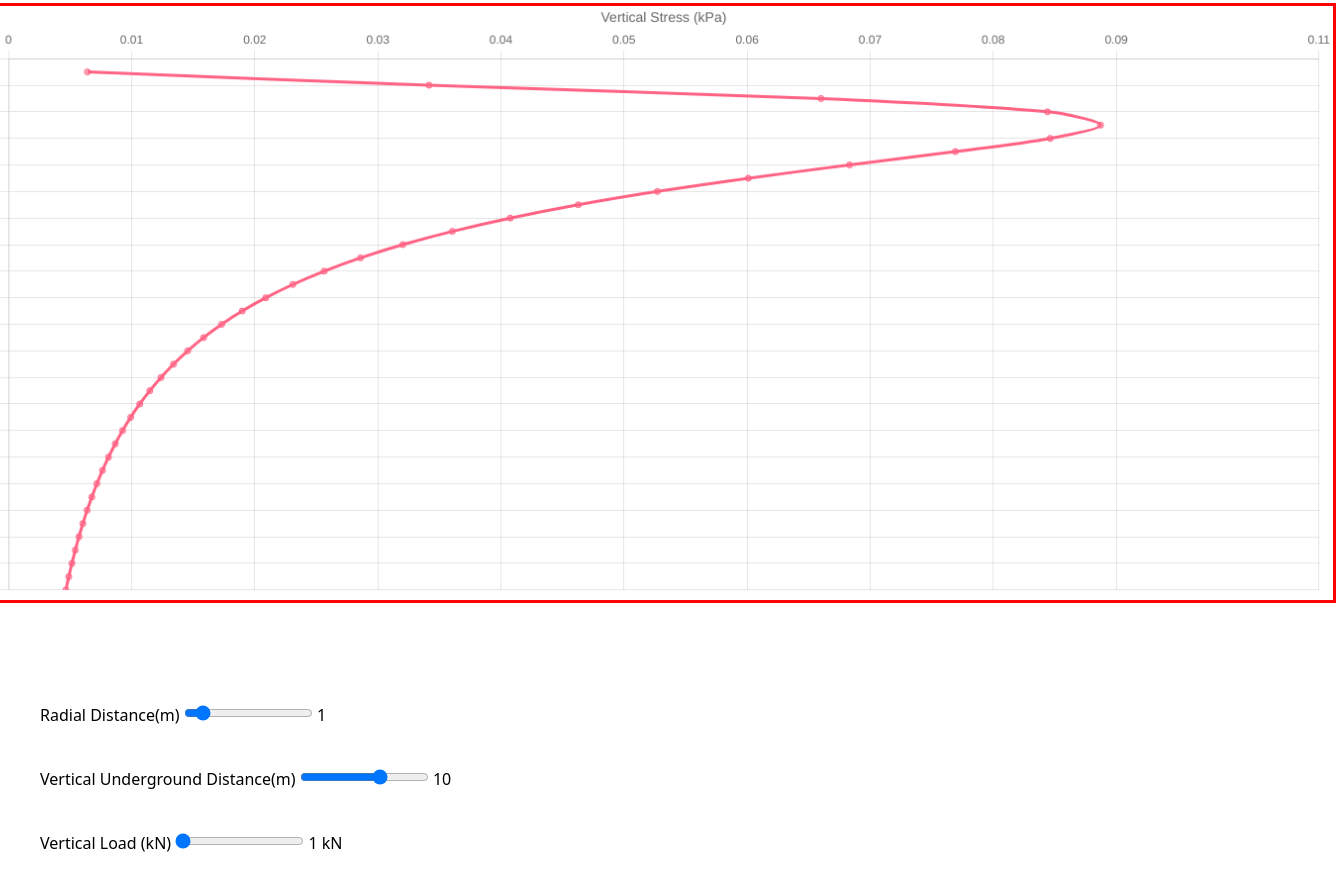
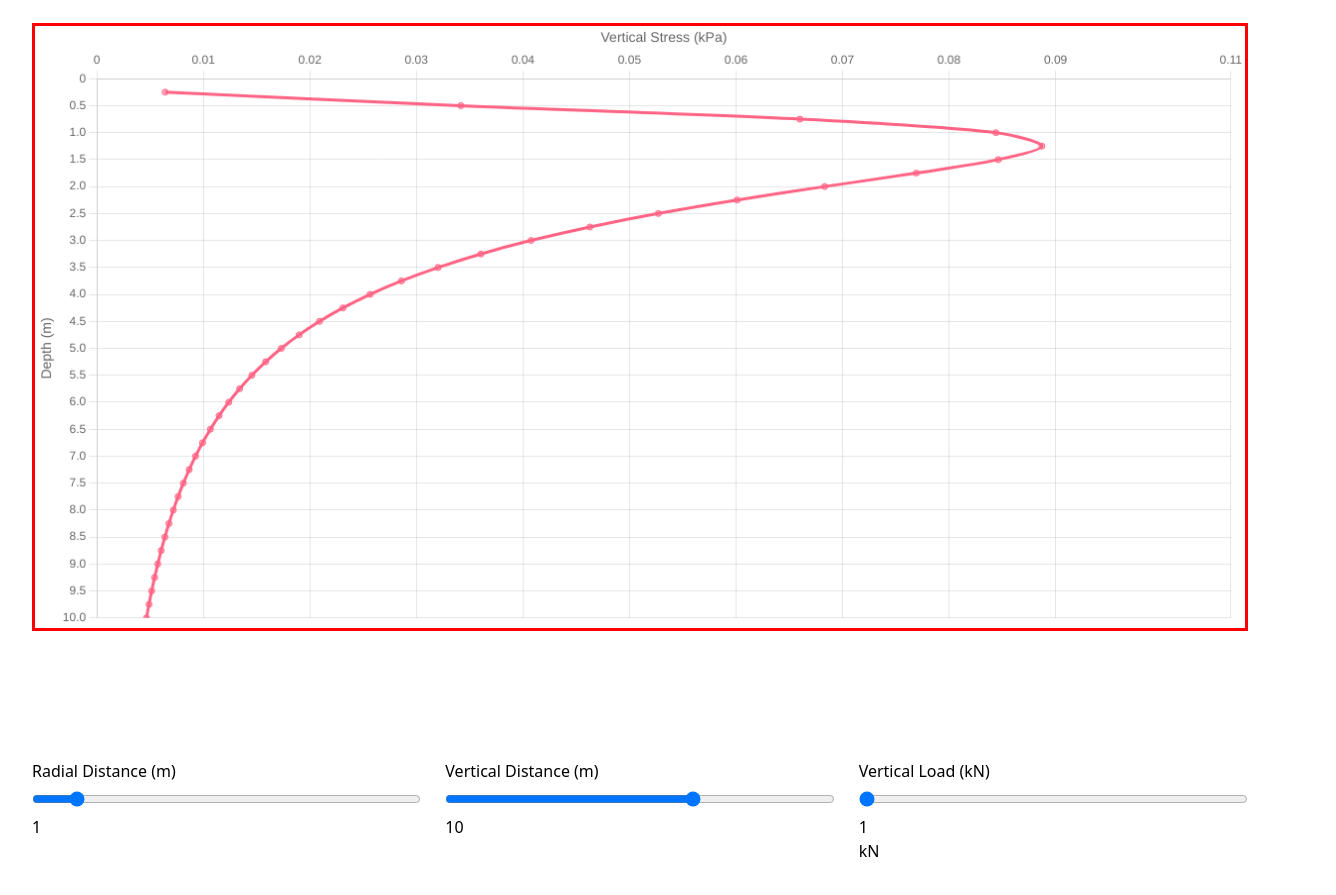
Before and after one commit to reyan-k-sapkota/Bousinessq-s-Vertical-Stress-Distribution, a plain HTML site: page index.html in a window 1280 px wide. Shown: the part 173-1068 px from the top of the page, 1336 px wide, since content can reach past the window. Drawn offline with nearby package versions, Linux system fonts and the light colour scheme.

Commit message:
Update index.html

```diff
--- a/index.html
+++ b/index.html
@@ -9,44 +9,42 @@
 </head>
 <body>
 
-    <h1 class="text-3xl font-bold text-center mt-10">
-        Bousinesq's Vertical Stress Distribution
-      </h1>
+    <div class="flex flex-col min-h-screen">
 
-    <div id="chart-main" class = "flex items-center justify-center h-screen">
-        <canvas id="chart" width="1400" height="600" style = "border:3px solid red">
-        </canvas>
-    </div>
+        <h1 class="text-3xl font-bold text-center mt-10 mb-6 px-4"> Boussinesq's Vertical Stress Distribution </h1>
 
-    <div>
-        <div class = "ml-10 mb-10">
-            <label for="radial-distance">Radial Distance(m)</label>
-            <input type="range" min=0 max=10 value=1 class="slider" id="radial"
-                oninput='document.getElementById("radialVal").innerHTML=this.value;  update_chart (this.value, document.getElementById("vertical").valueAsNumber, document.getElementById("load").valueAsNumber)'>
-            <span id="radialVal">1</span>
+        <div id="chart-main" class="w-full max-w-7xl mx-auto px-4 sm:px-6 lg:px-8 h-64 sm:h-screen flex items-center justify-center">
+          <canvas id="chart" class="w-full h-full" style="border:3px solid red"></canvas>
         </div>
-    </div>
-
-    <div>
-        <div class = "ml-10 mb-10">
-            <label for="vertical-distance">Vertical Underground Distance(m)</label>
-            <input type="range" min=1 max=15 value=10 class="slider" id="vertical"
-                oninput='document.getElementById("verticalVal").innerHTML=this.value; update_chart (document.getElementById("radial").valueAsNumber, this.value, document.getElementById("load").valueAsNumber)'>
-            <span id="verticalVal">10</span>
-        </div>
-    </div>
-
-    <div>
-        <div class = "ml-10 mb-10">
-            <label for="vertical-load">Vertical Load (kN)</label>
-            <input type="range" min=1 max=1000 value=1 class="slider" id="load"
-                oninput='document.getElementById("verticalloadVal").innerHTML=this.value; update_chart (document.getElementById("radial").valueAsNumber, document.getElementById("vertical").valueAsNumber, this.value)'>
-            <span id="verticalloadVal">1 </span> <span>kN</span>
-        </div>
-    </div>
 
 
+        <div class="w-full max-w-7xl mx-auto px-4 sm:px-6 lg:px-8 grid grid-cols-1 md:grid-cols-3 gap-6 mt-8 mb-10">
 
-    <script src = "canvas.js"></script>
+
+          <div class="flex flex-col space-y-2">
+            <label for="radial" class="font-medium">Radial Distance (m)</label>
+            <input type="range" id="radial" min="0" max="10" value="1" class="w-full" oninput="document.getElementById('radialVal').innerText=this.value; update_chart(this.valueAsNumber, document.getElementById('vertical').valueAsNumber, document.getElementById('load').valueAsNumber)">
+            <span id="radialVal">1</span>
+          </div>
+
+
+          <div class="flex flex-col space-y-2">
+            <label for="vertical" class="font-medium">Vertical Distance (m)</label>
+            <input type="range" id="vertical" min="1" max="15" value="10" class="w-full" oninput="document.getElementById('verticalVal').innerText=this.value; update_chart(document.getElementById('radial').valueAsNumber,this.valueAsNumber, document.getElementById('load').valueAsNumber)">
+            <span id="verticalVal">10</span>
+          </div>
+
+
+          <div class="flex flex-col space-y-2">
+            <label for="load" class="font-medium">Vertical Load (kN)</label>
+            <input type="range" id="load" min="1" max="1000" value="1" class="w-full" oninput="document.getElementById('verticalloadVal').innerText=this.value; update_chart(document.getElementById('radial').valueAsNumber, document.getElementById('vertical').valueAsNumber,this.valueAsNumber)">
+            <span id="verticalloadVal">1</span> kN
+          </div>
+
+        </div>
+
+      </div>
+      <script src="canvas.js"></script>
+
 </body>
 </html>
```
